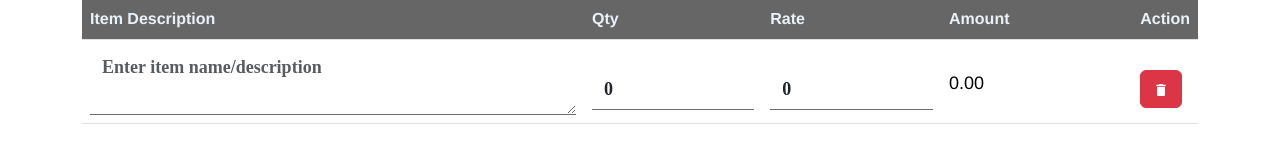
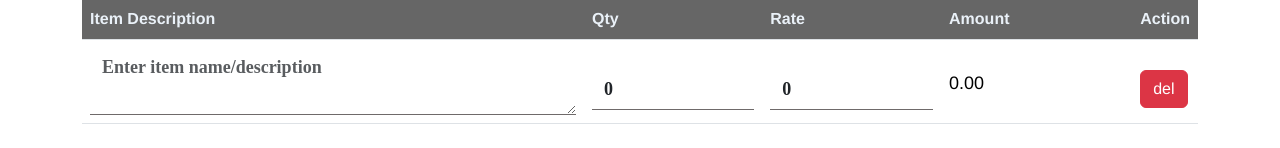
Before and after one commit to prachinayak03/inventory, a React (Vite) app: page / in a window 1280 px wide. Shown: the part 913-1061 px from the top of the page. Built offline with nearby package versions, Linux system fonts and the light colour scheme.

Commit message:
Update PurcheseOder1.jsx

```diff
--- a/src/Component/PurcheseOder1.jsx
+++ b/src/Component/PurcheseOder1.jsx
@@ -1,5 +1,4 @@
 import React, { useState, useRef } from 'react';
-import { MdDelete } from 'react-icons/md';
 import jsPDF from 'jspdf';
 import html2canvas from 'html2canvas';
 
@@ -206,7 +205,7 @@ const formatDate = (dateString) => {
                         setItems(updated);
                       }}
                     >
-                      <MdDelete />
+                     del
                     </button>
                   </td>
                 </tr>
```
